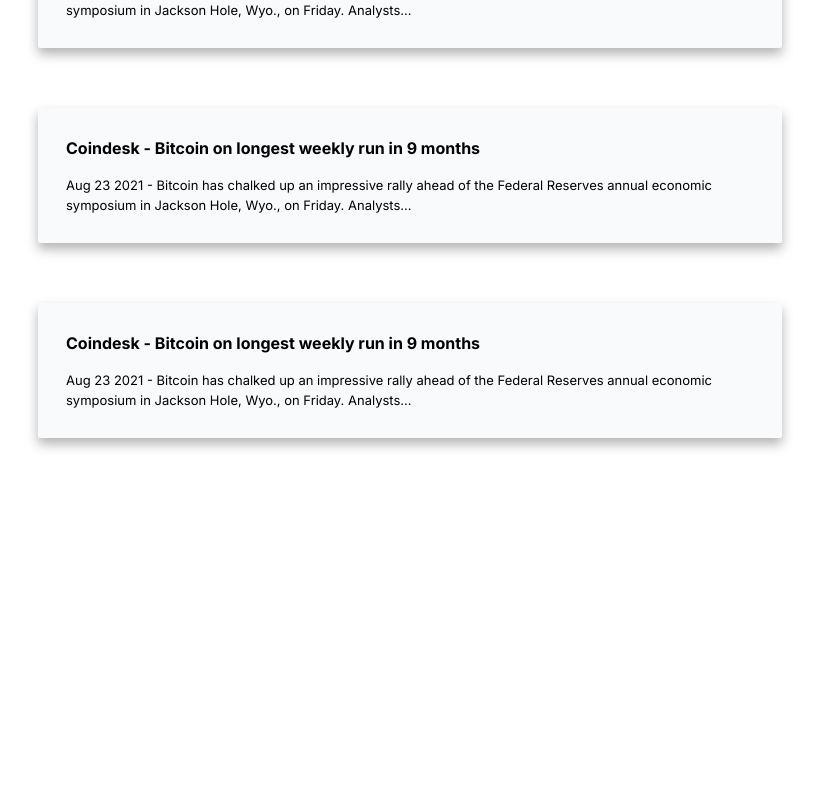
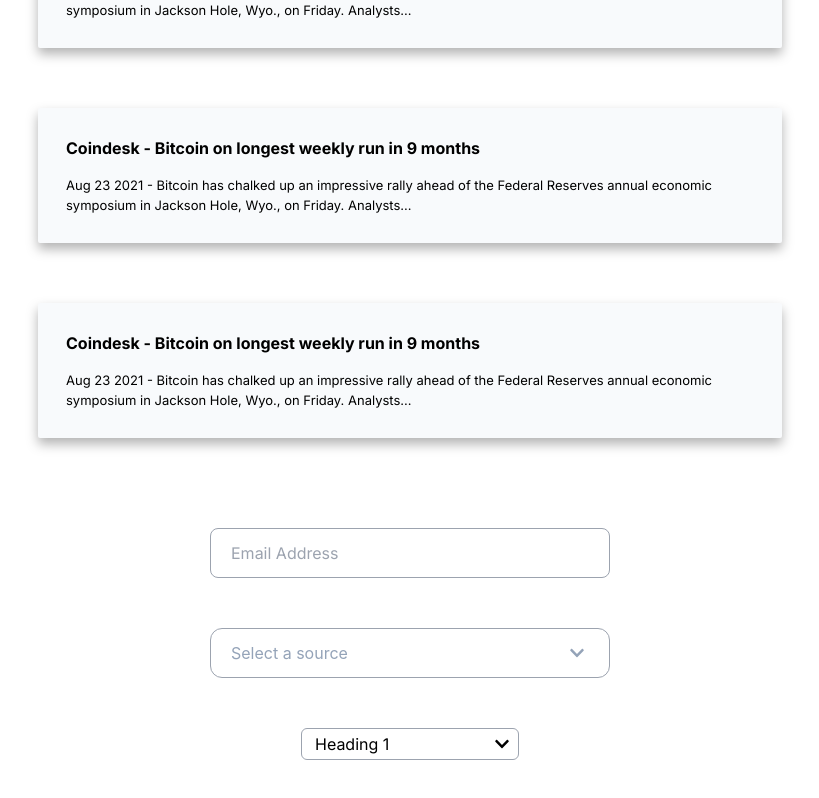
Before and after one commit to Devrajsinh-Jhala/Internship-Project, a React (Create React App) app: page / in a window 1280 px wide. Shown: the part 5569-6367 px from the top of the page, without its empty margins (230-1049 px from the left). Before the commit the page ends 6047 px from the top, so only its background shows below. Built offline with nearby package versions, Linux system fonts and the light colour scheme.

Commit message:
Added Input Components

```diff
--- a/src/App.js
+++ b/src/App.js
@@ -1,4 +1,7 @@
 import React from "react";
+import BlockLabel from "./components/BlockLabel";
+import DropDown from "./components/DropDown";
+import InputElement from "./components/InputElement";
 import Banner from "./container/Banner";
 import Description from "./container/Description";
 import Footer from "./container/Footer";
@@ -18,6 +21,10 @@
       <NewsContainer />
       <NewsContainer />
       <NewsContainer />
+
+      <InputElement />
+      <DropDown />
+      <BlockLabel />
     </>
   );
 }
--- /dev/null
+++ b/src/components/BlockLabel.jsx
@@ -0,0 +1,22 @@
+import React from "react";
+import { FaChevronDown } from "react-icons/fa";
+
+const DropDown = () => {
+  return (
+    <div className="flex flex-col items-center justify-start mt-[50px] mb-[50px]">
+      <div>
+        <button
+          className={`inline-flex items-center text-black font-inter
+           justify-between w-[218px] rounded-md border border-gray-400 pl-[13px] h-[32px] py-[13px]`}
+        >
+          Heading 1
+          <div className="px-2 flex items-center justify-center">
+            <FaChevronDown />
+          </div>
+        </button>
+      </div>
+    </div>
+  );
+};
+
+export default DropDown;
--- /dev/null
+++ b/src/components/DropDown.jsx
@@ -0,0 +1,91 @@
+import React, { useState } from "react";
+import { FaChevronDown } from "react-icons/fa";
+
+const DropDown = () => {
+  const [isOpen, setIsOpen] = useState(false);
+  const handleClick = () => {
+    setIsOpen(!isOpen);
+  };
+
+  // For showcasing input
+  const [input, setInput] = useState("Select a source");
+
+  return (
+    <div className="flex flex-col items-center justify-start mt-[50px] mb-[50px]">
+      <div>
+        <button
+          onClick={handleClick}
+          className={`inline-flex items-center focus:border-2 focus:border-indigo-500 ${
+            input !== "Select a source" ? "text-back" : "text-slate-400"
+          } justify-between w-[400px] rounded-xl border border-gray-400 pl-[20px] h-[50px] py-[20px]`}
+        >
+          {input}
+          <div className="px-6 flex items-center justify-center">
+            <FaChevronDown />
+          </div>
+        </button>
+        {/* Menu Button */}
+        {isOpen && (
+          <div className="origin-center absolute w-[400px] mt-2 rounded-md shadow-lg focus:outline-none font-inter ">
+            <div
+              onClick={() => {
+                setInput("Twitter");
+                setIsOpen(false);
+              }}
+              className="cursor-pointer hover:bg-slate-50 py-2 px-4 "
+            >
+              Twitter
+            </div>
+            <div
+              onClick={() => {
+                setInput("Instagram");
+                setIsOpen(false);
+              }}
+              className="cursor-pointer hover:bg-slate-50 py-2 px-4 "
+            >
+              Instagram
+            </div>
+            <div
+              onClick={() => {
+                setInput("Google");
+                setIsOpen(false);
+              }}
+              className="cursor-pointer hover:bg-slate-50 py-2 px-4 "
+            >
+              Google
+            </div>
+            <div
+              onClick={() => {
+                setInput("Product Hunt");
+                setIsOpen(false);
+              }}
+              className="cursor-pointer hover:bg-slate-50 py-2 px-4 "
+            >
+              Product Hunt
+            </div>
+            <div
+              onClick={() => {
+                setInput("Friend / Referral");
+                setIsOpen(false);
+              }}
+              className="cursor-pointer hover:bg-slate-50 py-2 px-4 "
+            >
+              Friend / Referral
+            </div>
+            <div
+              onClick={() => {
+                setInput("Other");
+                setIsOpen(false);
+              }}
+              className="cursor-pointer hover:bg-slate-50 py-2 px-4 "
+            >
+              Other
+            </div>
+          </div>
+        )}
+      </div>
+    </div>
+  );
+};
+
+export default DropDown;
--- /dev/null
+++ b/src/components/InputElement.jsx
@@ -0,0 +1,18 @@
+import React from "react";
+
+const InputElement = () => {
+  return (
+    <div className="flex flex-col items-center justify-center mt-[50px] mb-[50px]">
+      <div>
+        <input
+          className="w-[400px] font-inter pl-[20px] border border-gray-400 rounded-lg  focus:outline-none py-[20px] h-[50px] "
+          type="email"
+          name="email"
+          placeholder="Email Address"
+        />
+      </div>
+    </div>
+  );
+};
+
+export default InputElement;
```
